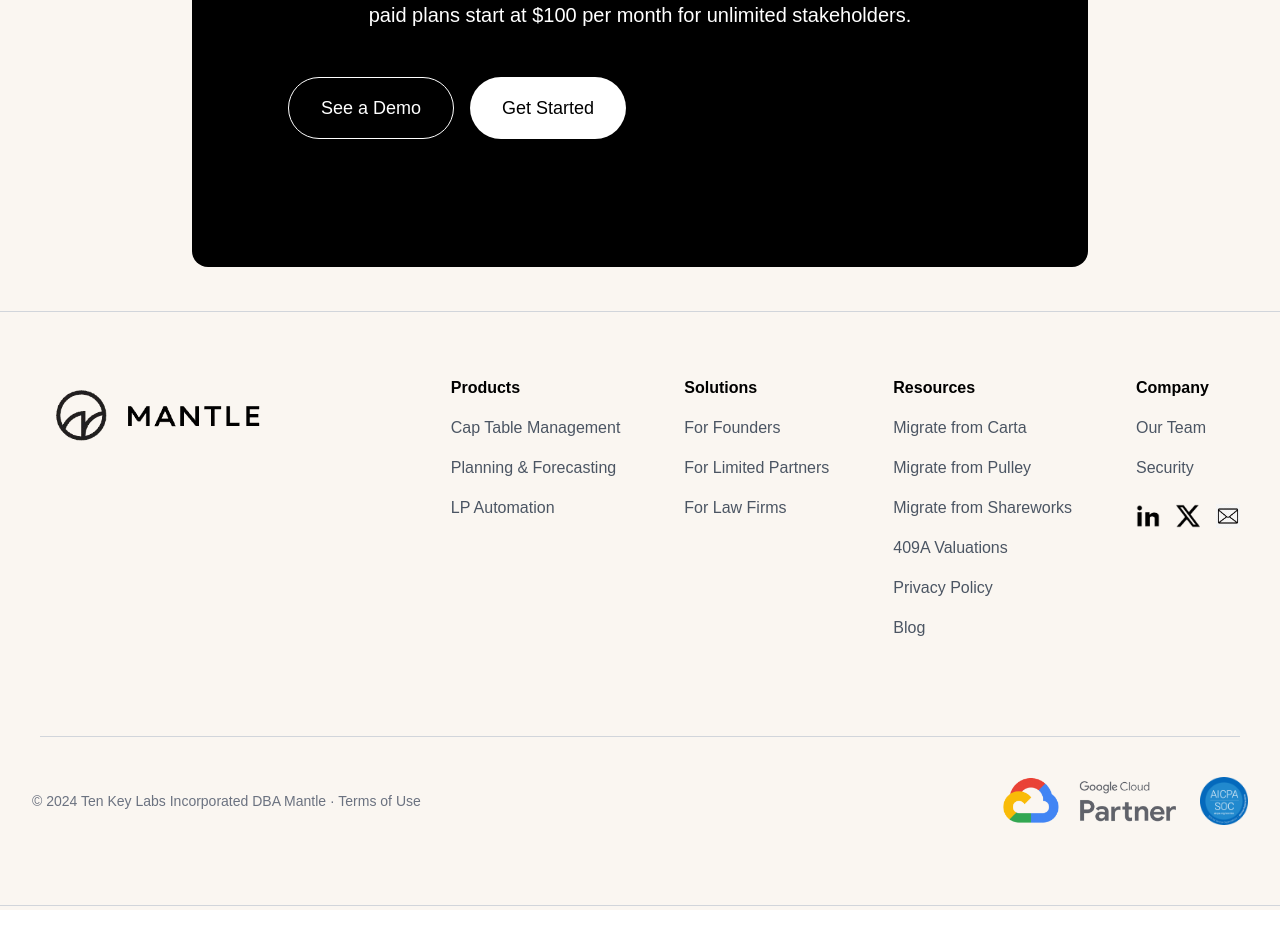
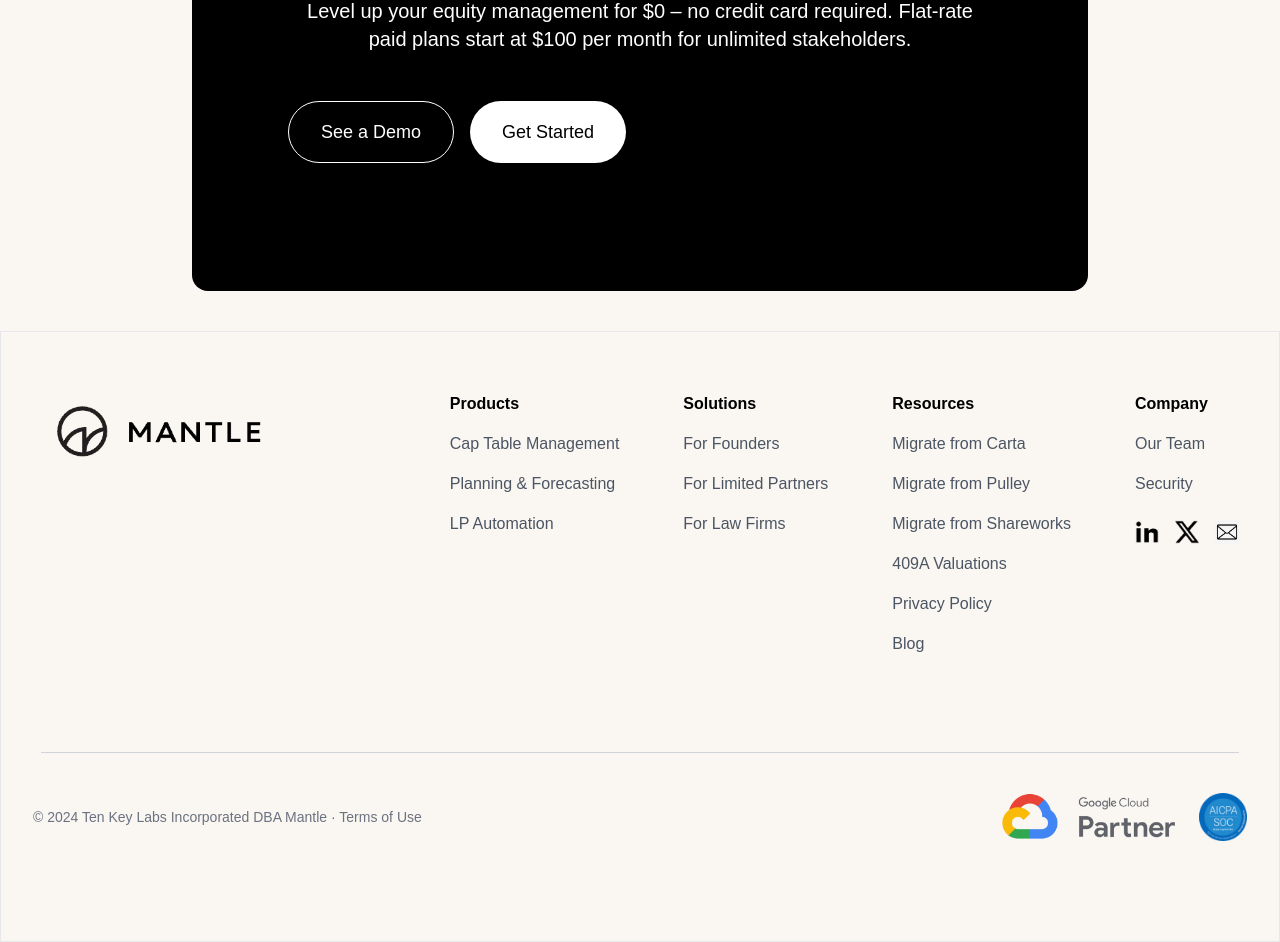
Before and after one commit to JPCodes44/JP_withmantle_replicate, a Next.js app: page / in a window 1280 px wide. Shown: the part 3904-4846 px from the top of the page. Before the commit the page ends 4814 px from the top, so only its background shows below. Built offline with nearby package versions, Linux system fonts and the light colour scheme.

Commit message:
made the NavBar slightly transparent and fixed the footer borders

```diff
--- a/app/globals.css
+++ b/app/globals.css
@@ -4,14 +4,17 @@
 
 :root {
   --background: #ffffff;
-  --foreground: #171717;
+  --foreground: #ededed;
 }
 
 @media (prefers-color-scheme: dark) {
   :root {
-    --background: #0a0a0a;
+    --background: #ededed;
     --foreground: #ededed;
   }
+}
+html, body {
+  background-color: #FAF6F1;
 }
 
 body {
--- a/components/Footer.tsx
+++ b/components/Footer.tsx
@@ -3,9 +3,7 @@ import { FOOTER_LINKS, SOCIAL_MEDIA_ICONS, CERTIFICATIONS } from '@/constants';
 
 const Footer = () => {
   return (
-    <footer className="bg-[#FAF6F1] py-1">
-            <hr className="border-t border-gray-300 my-6 w-full" />
-
+    <footer className="bg-[#FAF6F1] py-5 border">
       {/* Logo and Links for Large Screens */}
       <div className="hidden md:flex justify-between items-start mb-8 p-10">
         {/* Logo */}
@@ -136,7 +134,6 @@ const Footer = () => {
           ))}
         </div>
       </div>
-      <hr className="border-t border-gray-300 w-full" />
     </footer>
   );
 };
--- a/components/GetStarted.tsx
+++ b/components/GetStarted.tsx
@@ -2,7 +2,7 @@ import React from 'react';
 
 const GetStarted = () => {
   return (
-    <section className="flex items-center justify-center py-4 bg-[#FAF6F1] p-6">
+    <section className="flex items-center justify-center py-10 bg-[#FAF6F1] p-6">
       <div className="bg-black text-white rounded-2xl px-10 py-16 sm:px-16 sm:py-24 lg:px-24 lg:py-32 max-w-4xl text-center">
         {/* Title */}
         <h2 className="text-3xl sm:text-4xl font-bold mb-6">Get started for free</h2>
--- a/components/NavBar.tsx
+++ b/components/NavBar.tsx
@@ -13,8 +13,8 @@ const Navbar = () => {
     };
 
     return (
-        <nav className="bg-[#FAF6F1] border border-gray flex items-center max-container padding-container fixed top-0 w-full z-50 py-5">
-            {/* Logo Section */}
+<nav className="bg-[#FAF6F1]/90 border border-gray flex items-center max-container padding-container fixed top-0 w-full z-50 py-5">
+{/* Logo Section */}
             <Link href='/'>
                 <Image src="/mantle.png" alt="logo" width={200} height={29} className="ml-4"/>
             </Link>
```
